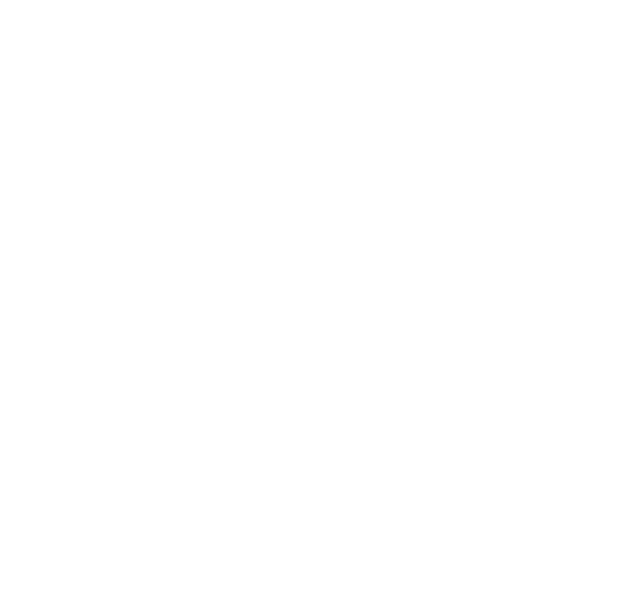
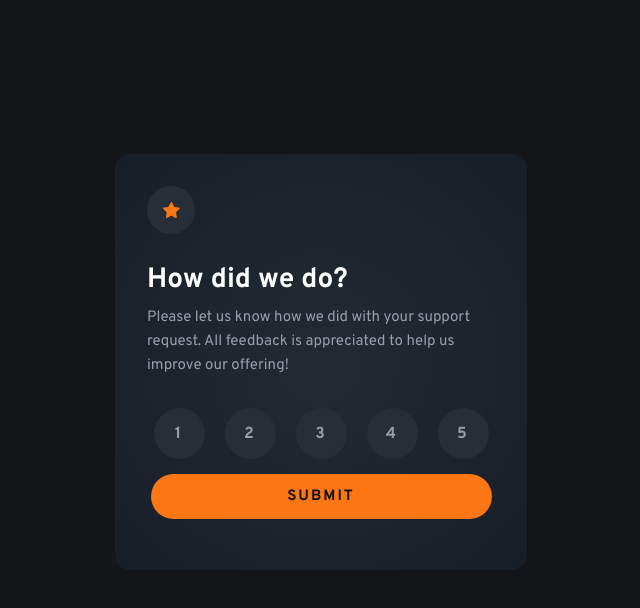
Before and after one commit to FrancisoRocha/Interactive-rating-component, a plain HTML site: page index.html in a window 1280 px wide. Shown: the whole page, without its empty margins (319-959 px from the left). Drawn offline with Linux system fonts and the light colour scheme.

Commit message:
Update files

```diff
--- a/index.html
+++ b/index.html
@@ -1,19 +1,58 @@
-<!DOCTYPE html>
+<!doctype html>
 <html lang="en">
     <head>
-  <meta charset="UTF-8">
-  <meta name="viewport" content="width=device-width, initial-scale=1.0"> <!-- displays site properly based on user's device -->
-  <link rel="icon" type="image/png" sizes="32x32" href="./images/favicon-32x32.png">
+        <meta charset="UTF-8" />
+        <meta name="viewport" content="width=device-width, initial-scale=1.0" />
+        <!-- displays site properly based on user's device -->
+        <link
+            rel="icon"
+            type="image/png"
+            sizes="32x32"
+            href="./images/favicon-32x32.png"
+        />
         <title>Frontend Mentor | Interactive rating component</title>
-  <link rel="preconnect" href="https://fonts.googleapis.com">
-  <link rel="preconnect" href="https://fonts.gstatic.com" crossorigin>
-  <link href="https://fonts.googleapis.com/css2?family=Overpass:ital,wght@0,100..900;1,100..900&display=swap" rel="stylesheet">
-  <link rel="stylesheet" href="./style/normalize.css">
-  <link rel="stylesheet" href="./style/style.css">
+        <link rel="preconnect" href="https://fonts.googleapis.com" />
+        <link rel="preconnect" href="https://fonts.gstatic.com" crossorigin />
+        <link
+            href="https://fonts.googleapis.com/css2?family=Overpass:ital,wght@0,100..900;1,100..900&display=swap"
+            rel="stylesheet"
+        />
+        <link rel="stylesheet" href="./style/normalize.css" />
+        <link rel="stylesheet" href="./style/style.css" />
     </head>
     <body>
-
-
+        <div class="container">
+            <div class="card__container">
+                <div class="card">
+                    <!-- Card Icon -->
+                    <div class="card__img">
+                        <img
+                            src="./images/icon-star.svg"
+                            alt="icon start"
+                            class="icon__start"
+                        />
+                    </div>
+                    <!-- Card Info -->
+                    <div class="card__info">
+                        <h2 class="title">How did we do?</h2>
+                        <p class="card__text">
+                            Please let us know how we did with your support
+                            request. All feedback is appreciated to help us
+                            improve our offering!
+                        </p>
+                    </div>
+                    <!-- Card Rating -->
+                    <div class="card__rating">
+                        <div class="one ratign">1</div>
+                        <div class="two ratign">2</div>
+                        <div class="three ratign">3</div>
+                        <div class="four ratign">4</div>
+                        <div class="five ratign">5</div>
+                    </div>
+                    <button class="btn" type="submit">submit</button>
+                </div>
+            </div>
+        </div>
 
         <script src="./js/app.js"></script>
     </body>
--- a/style/style.css
+++ b/style/style.css
@@ -0,0 +1,197 @@
+:root {
+    --fondo: #131518;
+    --title: #ffffff;
+    --text: #969fad;
+    --btn: #fc7614;
+    --hover: #ffffff;
+
+    /* FUENTE */
+    --font: "Overpass", serif;
+
+    /* Lineal gradient */
+    --gradient: radial-gradient(circle, #232a34 0%, #181e27 100%);
+}
+
+html {
+    box-sizing: border-box;
+    font-size: 62.5%;
+    /* 1rem = 10px */
+}
+
+*,
+*::before,
+*::after {
+    box-sizing: inherit;
+}
+
+/*? UTILIDADES */
+
+h1,
+h2,
+h3,
+h4,
+h5,
+h6 {
+    margin: 0;
+}
+
+p {
+    margin: 0;
+}
+
+body {
+    background-color: var(--fondo);
+}
+
+.card__container {
+    display: flex;
+    flex-direction: column;
+    align-items: center;
+}
+
+.card {
+    width: 32.7rem;
+    height: 36rem;
+    border-radius: 1.5rem;
+    background-image: var(--gradient);
+    margin-top: 15.4rem;
+}
+
+@media (min-width: 768px) {
+    .card {
+        width: 41.2rem;
+        height: 41.6rem;
+    }
+}
+/* Icon Start*/
+.card__img {
+    display: flex;
+    align-items: center;
+    justify-content: center;
+    width: 4.8rem;
+    height: 4.8rem;
+    background-color: #262e38;
+    border-radius: 100%;
+    margin: 3.2rem 0 0 3.2rem;
+}
+
+/* Title */
+.title {
+    font-family: var(--font);
+    font-weight: 700;
+    color: var(--title);
+    font-size: 2.8rem;
+    text-align: left;
+    margin: 3rem 0 0 3.2rem;
+}
+
+/* Text */
+.card__text {
+    width: 34rem;
+    font-family: var(--font);
+    font-weight: 400;
+    font-size: 1.4rem;
+    color: var(--text);
+    line-height: 22px;
+    margin-top: 1rem;
+    padding: 0 3.2rem;
+    text-align: left;
+}
+
+@media (min-width: 768px) {
+    .card__text {
+        width: 39rem;
+        font-size: 1.5rem;
+        line-height: 24px;
+    }
+}
+
+/* Rating */
+.card__rating {
+    display: flex;
+    justify-content: center;
+    gap: 1rem;
+    margin-top: 2rem;
+}
+
+@media (min-width: 768px) {
+    .card__rating {
+        gap: 2rem;
+        margin-top: 3rem;
+    }
+}
+
+.ratign {
+    display: flex;
+    justify-content: center;
+    align-items: center;
+    background-color: #262e38;
+    width: 4.2rem;
+    height: 4.2rem;
+    border-radius: 100%;
+    color: var(--text);
+    font-family: var(--font);
+    font-size: 1.4rem;
+    font-weight: 700;
+    line-height: 24px;
+    letter-spacing: 0.2rem;
+    cursor: pointer;
+}
+
+@media (min-width: 768px) {
+    .ratign {
+        width: 5.1rem;
+        height: 5.1rem;
+        font-size: 1.6rem;
+    }
+}
+
+.ratign:hover {
+    background-color: var(--title);
+    color: #262e38;
+    transition: all 300ms;
+}
+
+.ratign:active {
+    background-color: var(--btn);
+    color: #262e38;
+    transition: all 300ms;
+}
+
+/* Button */
+
+.btn {
+    display: flex;
+    justify-content: center;
+    align-items: center;
+    width: 27.9rem;
+    height: 4.5rem;
+    border-radius: 22.5rem;
+    border: none;
+    background-color: var(--btn);
+    color: var(--fondo);
+    font-family: var(--font);
+    font-weight: 700;
+    font-size: 1.4rem;
+    text-align: left;
+    letter-spacing: 1.87px;
+    text-transform: uppercase;
+    margin: 0 auto;
+    margin-top: 1.5rem;
+    cursor: pointer;
+}
+
+@media (min-width: 768px) {
+    .btn {
+        width: 34.1rem;
+        height: 4.5rem;
+        font-size: 1.5rem;
+        letter-spacing: 2px;
+    }
+}
+
+.btn:hover {
+    background-color: var(--hover);
+    color: #262e38;
+    transition: all 300ms;
+}
```
Lines whose indentation alone changed are shown as unchanged.
